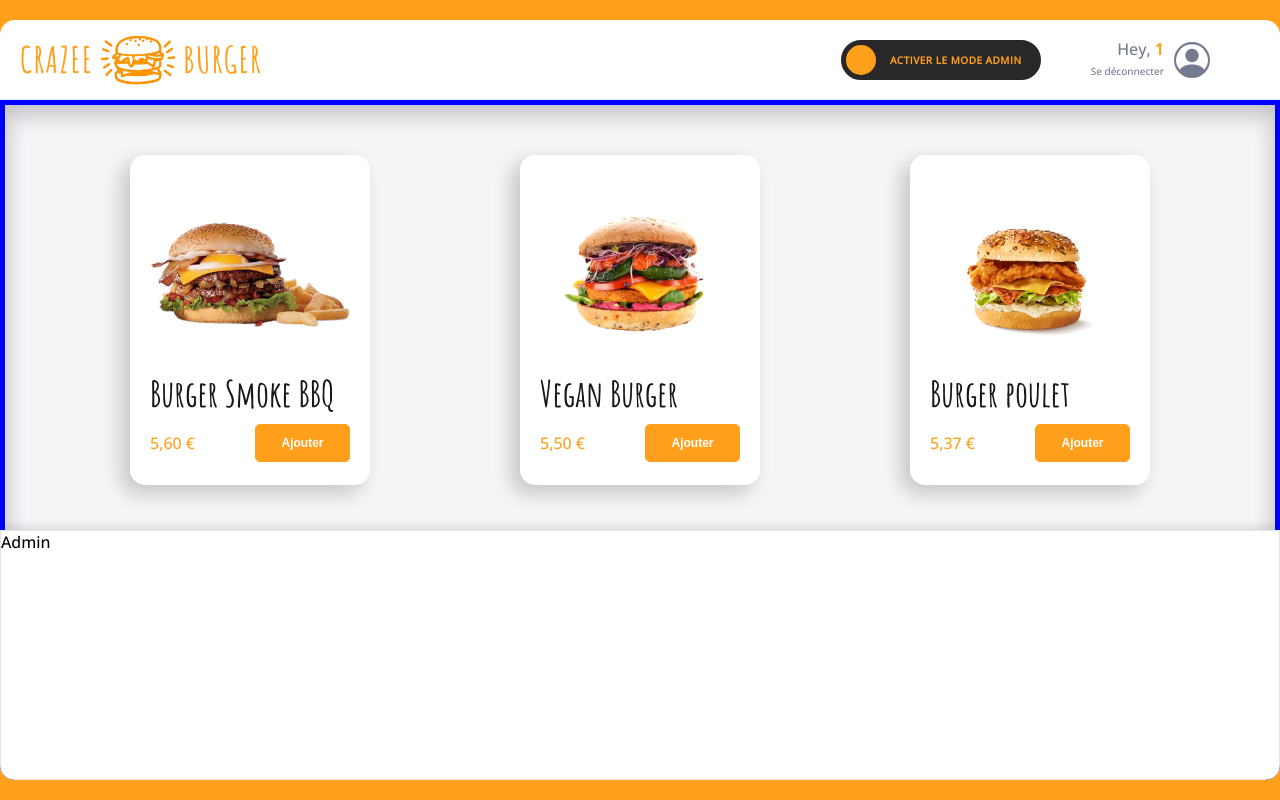
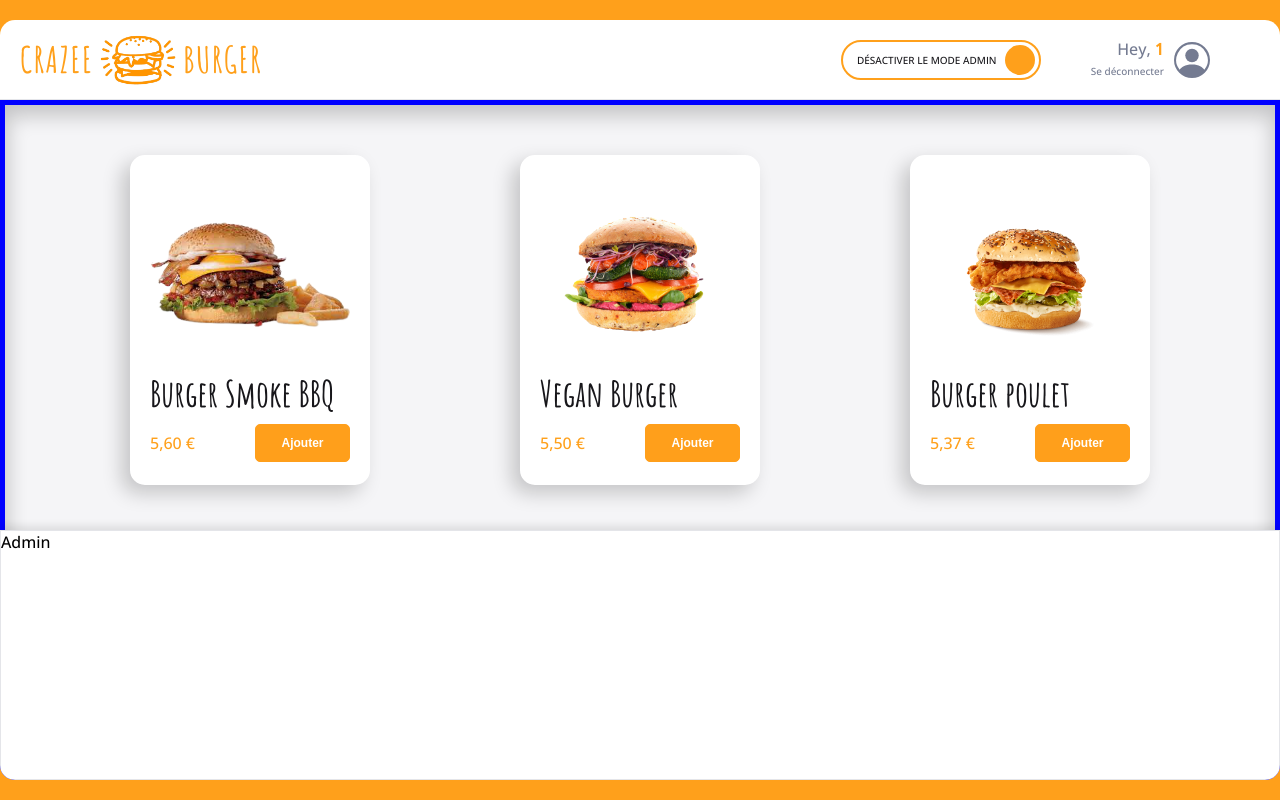
Before and after one commit to Chermann-KING/burger, a React (Create React App) app: page /order/1 in a window 1280 px wide. Built offline with nearby package versions, Linux system fonts and the light colour scheme; grey boxes are pictures that could not be loaded.

Commit message:
🚧 F07: ORDER > Added conditional rendering for admin panel (with useContext)

```diff
--- a/src/components/pages/order/Main/Main.js
+++ b/src/components/pages/order/Main/Main.js
@@ -2,14 +2,18 @@ import { styled } from "styled-components";
 import { theme } from "../../../../theme/theme";
 import Menu from "./Menu";
 import Admin from "./Admin/Admin";
+import { useContext } from "react";
+import OrderContext from "../../../../context/OrderContext";
 
 export default function Main() {
+  const { isModeAdmin, setIsModeAdmin } = useContext(OrderContext);
+
   return (
     <MainStyled>
       {/* <div className="basket">Basket</div> */}
       <div className="menu-and-admin">
         <Menu />
-        <Admin />
+        {isModeAdmin && <Admin />}
       </div>
     </MainStyled>
   );
--- a/src/components/pages/order/Navbar/Navbar.js
+++ b/src/components/pages/order/Navbar/Navbar.js
@@ -3,7 +3,7 @@ import Logo from "../../../reusable-ui/Logo";
 import RightSide from "./RightSide";
 import { refrashPage } from "../../../../utils/window";
 import { theme } from "../../../../theme/theme";
-export default function Navbar({ username }) {
+export default function Navbar() {
   // state
 
   // comportement
@@ -12,7 +12,7 @@ export default function Navbar({ username }) {
   return (
     <NavbarStyled className="navbar">
       <Logo className={"logo-navbar"} onClick={() => refrashPage()} />
-      <RightSide username={username} />
+      <RightSide />
     </NavbarStyled>
   );
 }
--- a/src/components/pages/order/Navbar/Profile.js
+++ b/src/components/pages/order/Navbar/Profile.js
@@ -1,9 +1,11 @@
 import { BsPersonCircle } from "react-icons/bs";
-import { Link } from "react-router-dom";
+import { Link, useParams } from "react-router-dom";
 import { styled } from "styled-components";
 import { theme } from "../../../../theme/theme";
 
-export default function Profile({ username }) {
+export default function Profile() {
+  const { username } = useParams();
+
   return (
     <ProfileStyle>
       <div className="infos">
--- a/src/components/pages/order/Navbar/RightSide.js
+++ b/src/components/pages/order/Navbar/RightSide.js
@@ -4,12 +4,13 @@ import Profile from "./Profile";
 import ToggleButton from "../../../reusable-ui/ToggleButton";
 import { toast } from "react-toastify";
 import "react-toastify/dist/ReactToastify.css";
-import { useState } from "react";
+import { useContext } from "react";
 import ToastAdmin from "./ToastAdmin";
+import OrderContext from "../../../../context/OrderContext";
 
-export default function RightSide({ username }) {
+export default function RightSide() {
   // state
-  const [isModeAdmin, setisModeAdmin] = useState(false);
+  const { isModeAdmin, setIsModeAdmin } = useContext(OrderContext);
 
   // comportement
   const displayToastNofication = () => {
@@ -25,7 +26,7 @@ export default function RightSide({ username }) {
         progress: undefined,
       });
     }
-    setisModeAdmin(!isModeAdmin);
+    setIsModeAdmin(!isModeAdmin);
   };
 
   // affiche
@@ -34,9 +35,10 @@ export default function RightSide({ username }) {
       <ToggleButton
         labelIfUnchecked="Activer le mode admin"
         labelIfChecked="Désactiver le mode admin"
+        isChecked={isModeAdmin}
         onToggle={displayToastNofication}
       />
-      <Profile username={username} />
+      <Profile />
       <ToastAdmin />
     </RightSideStyled>
   );
--- a/src/components/pages/order/OrderPage.js
+++ b/src/components/pages/order/OrderPage.js
@@ -3,21 +3,27 @@ import { styled } from "styled-components";
 import Navbar from "./Navbar/Navbar";
 import Main from "./Main/Main";
 import { theme } from "../../../theme/theme";
+import { useState } from "react";
+import OrderContext from "../../../context/OrderContext";
 
 export default function OrderPage() {
   // state
-  const { username } = useParams();
+  const [isModeAdmin, setIsModeAdmin] = useState(true);
 
   // comportement
 
+  const orderContextValue = { isModeAdmin, setIsModeAdmin };
+
   // affiche
   return (
-    <OrderPageStyled>
-      <div className="container">
-        <Navbar username={username} />
-        <Main />
-      </div>
-    </OrderPageStyled>
+    <OrderContext.Provider value={orderContextValue}>
+      <OrderPageStyled>
+        <div className="container">
+          <Navbar />
+          <Main />
+        </div>
+      </OrderPageStyled>
+    </OrderContext.Provider>
   );
 }
 
--- /dev/null
+++ b/src/context/OrderContext.js
@@ -0,0 +1,6 @@
+import { createContext } from "react";
+
+export default createContext({
+  isModeAdmin: false,
+  setIsModeAdmin: () => {},
+});
```
